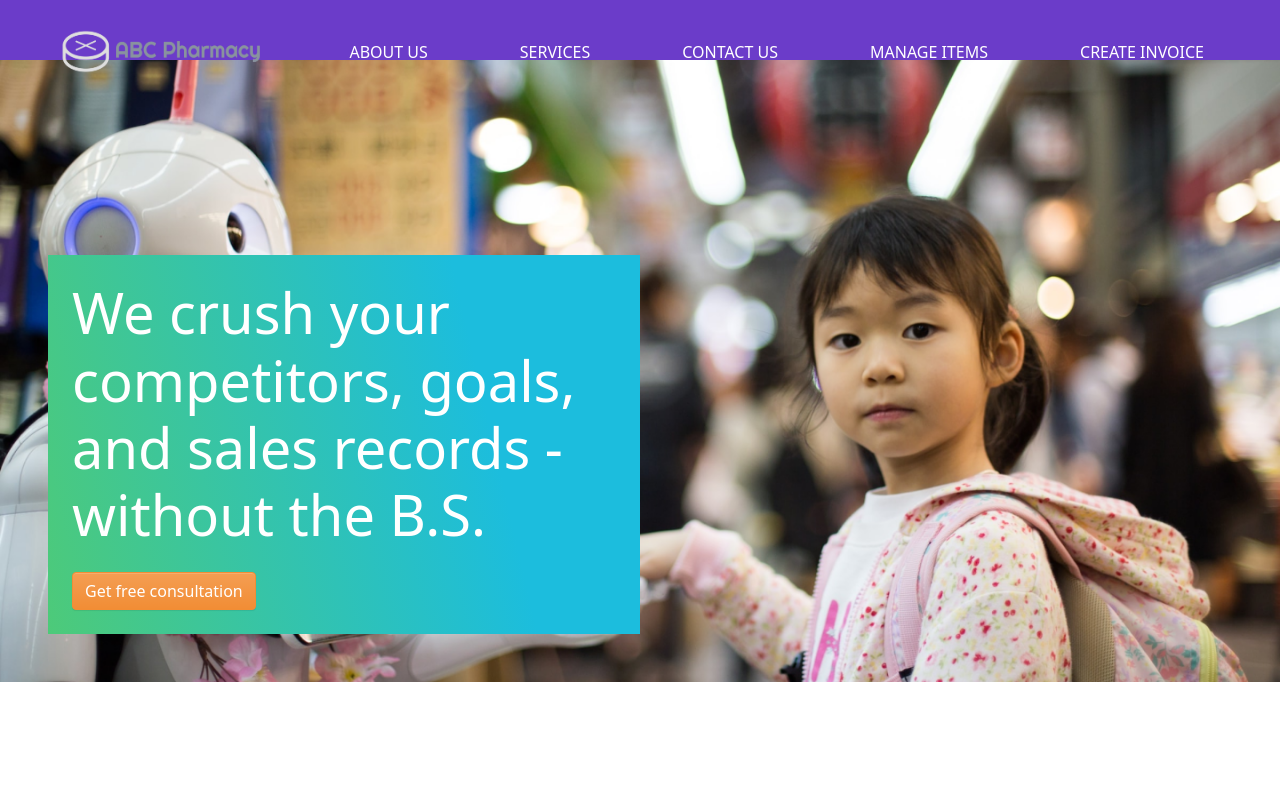
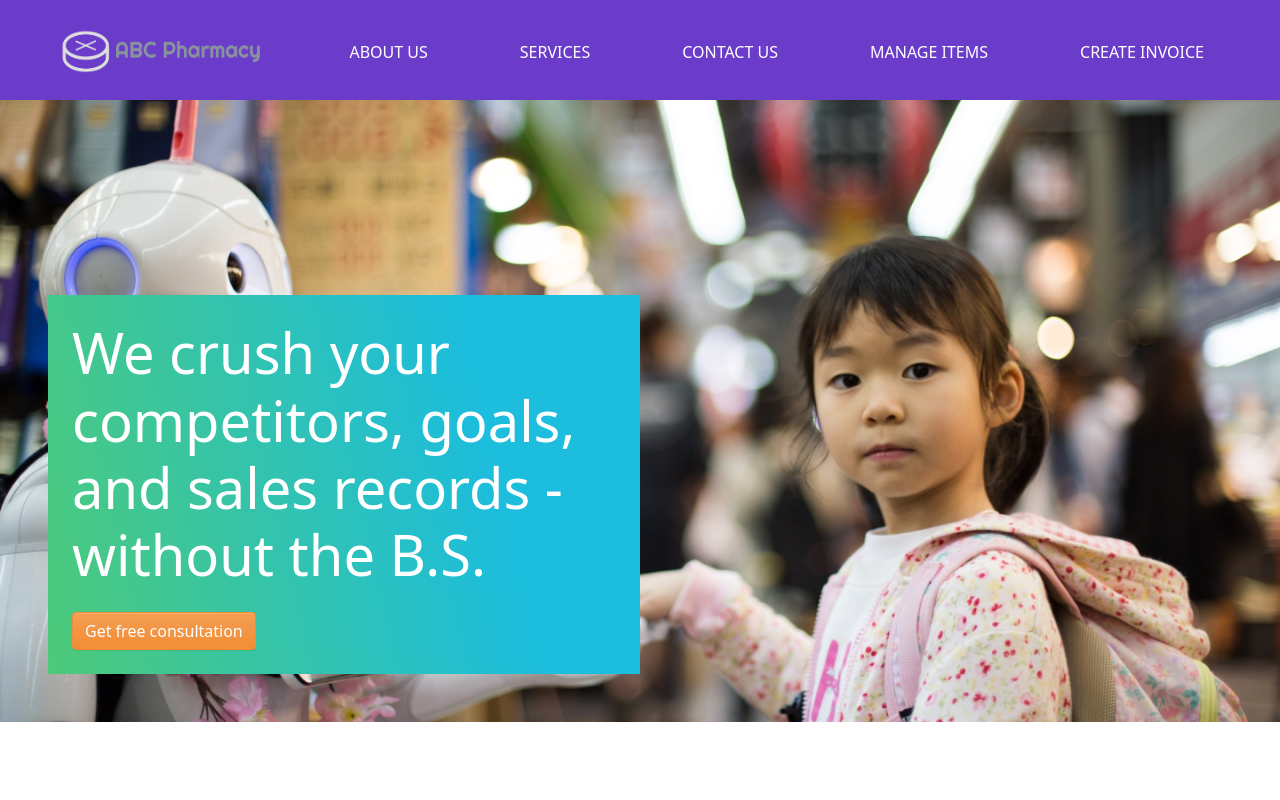
Before and after one commit to kavindu25/pharmacy-management, a React (Create React App) app in the folder webapp/: page / in a window 1280 px wide. Shown: the top 800 px of the page. Built offline with nearby package versions, Linux system fonts and the light colour scheme.

Commit message:
fix: increaded navbar height

```diff
--- a/webapp/src/components/NavBar/NavBar.module.css
+++ b/webapp/src/components/NavBar/NavBar.module.css
@@ -9,7 +9,7 @@
 }
 
 .navbar {
-  height: 60px;
+  height: 100px;
   background-color: #fef7e5;
   position: relative;
 }
```
